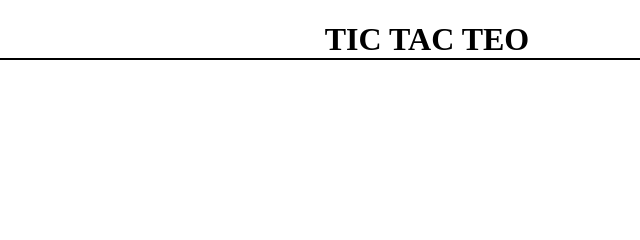
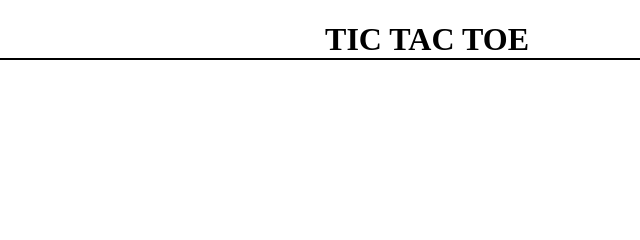
Before and after one commit to KUNAL01011/Tic-Tac-Teo, a plain HTML site: page friend.html in a window 1280 px wide. Shown: the top 240 px of the page, 213-853 px from the left. Drawn offline with Linux system fonts and the light colour scheme.

Commit message:
spelling change

```diff
--- a/friend.html
+++ b/friend.html
@@ -8,7 +8,7 @@
     <title>Tic Tac Teo</title>
 </head>
 <body>
-    <h1>TIC TAC TEO</h1>
+    <h1>TIC TAC TOE</h1>
     <div class="btn">
         <button id="button">stop Music</button>
     </div>
```
